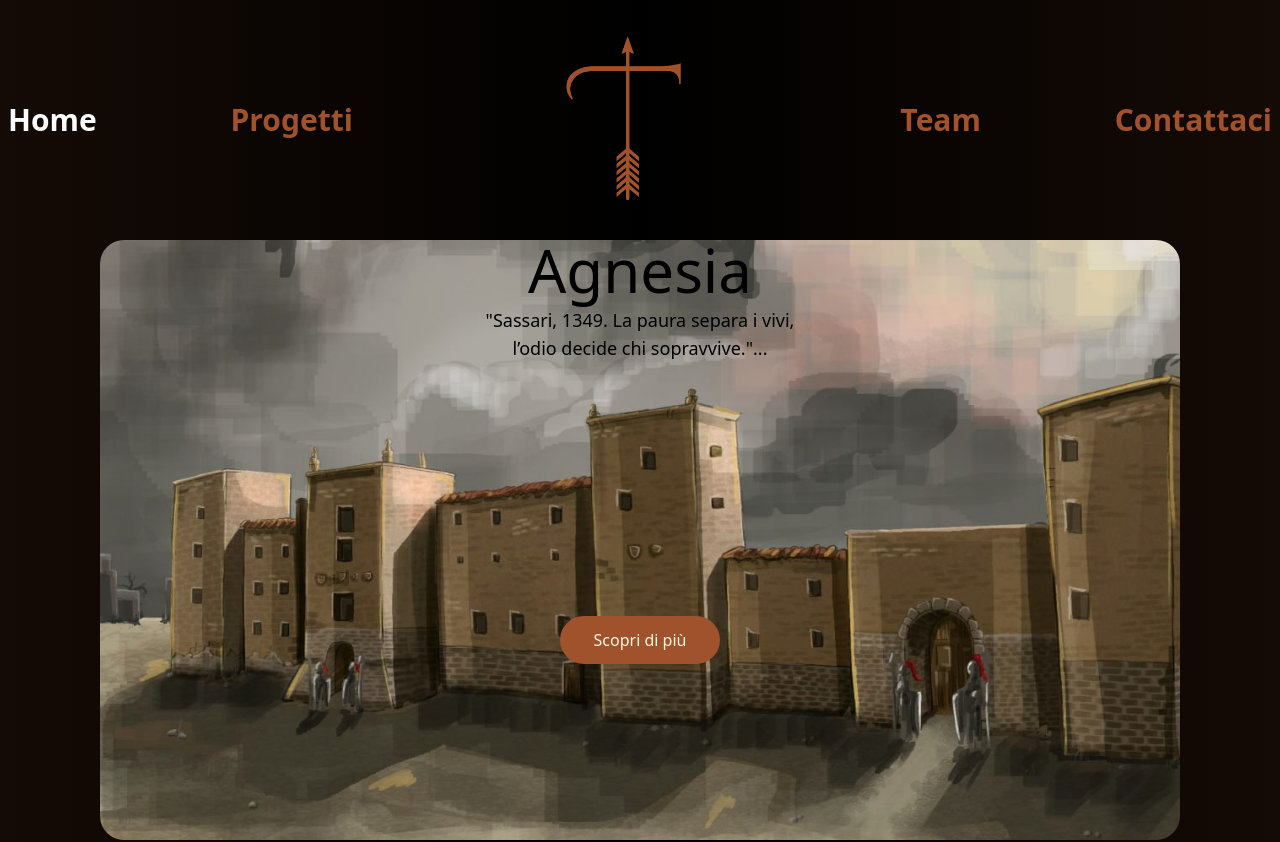
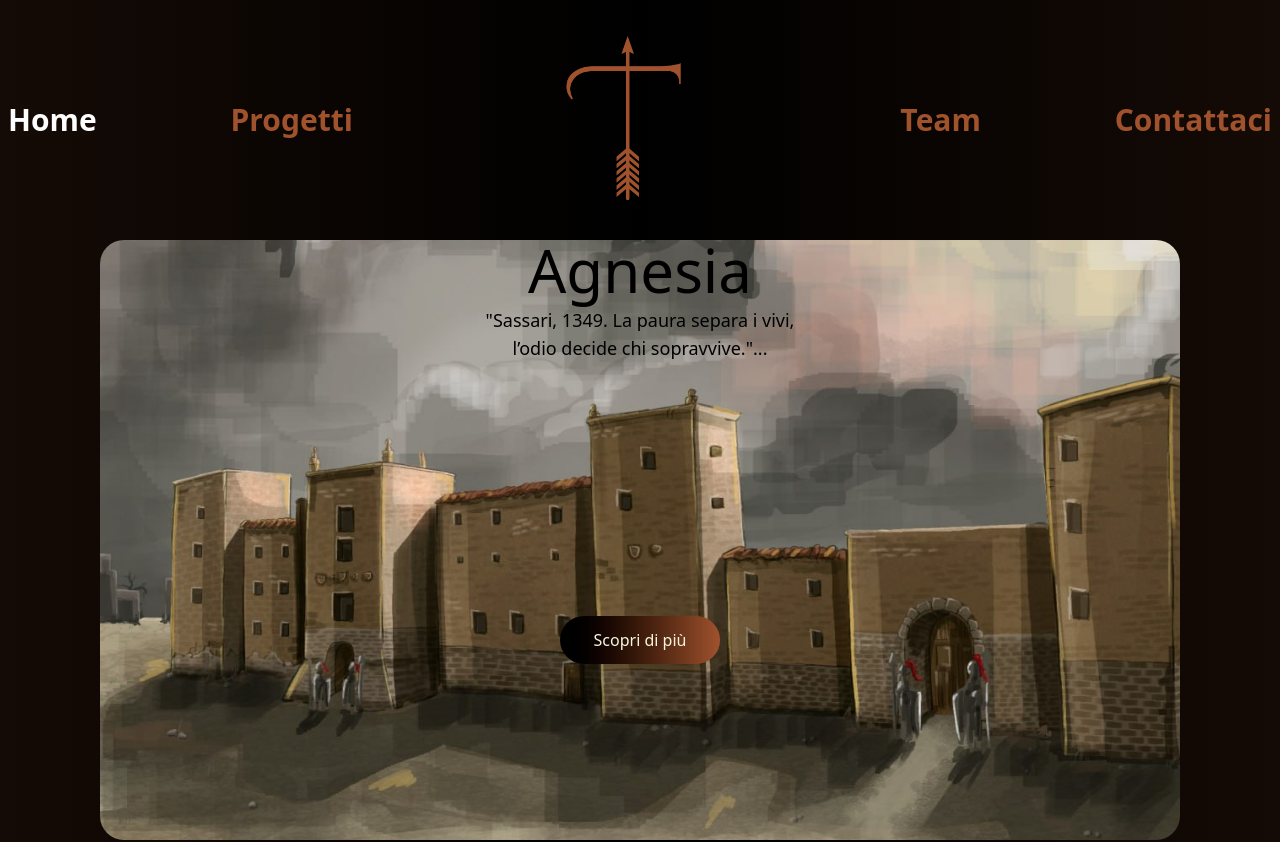
Before and after one commit to Lgarau/TalesInteractive, a React (Vite) app: page /TalesInteractive/home in a window 1280 px wide. Shown: the top 842 px of the page. Built offline with nearby package versions, Linux system fonts and the light colour scheme.

Commit message:
hero button whit gradient

```diff
--- a/src/components/common/HeroComponent.jsx
+++ b/src/components/common/HeroComponent.jsx
@@ -9,7 +9,7 @@ export default function HeroComponent({ place, scrollRef }) {
     link =
       <Link
         to="/TalesInteractive/progetti"
-        className="absolute mt-50 mr-0 w-40 px-6 py-3 bg-[#a0522d] text-[#f5f5dc] rounded-full shadow-lg hover:bg-opacity-80 z-1000">
+        className="hero-button absolute mt-50 mr-0 w-40 px-6 py-3 bg-gradient-to-r from-black to-[#a0522d] text-[#f5f5dc] rounded-full shadow-lg hover:bg-opacity-80 z-1000">
         Scopri di più
       </Link>
   } else if (place === "projects") {
@@ -19,7 +19,7 @@ export default function HeroComponent({ place, scrollRef }) {
         onClick={() => {
           scrollRef.current?.scrollIntoView({ behavior: "smooth" })
         }}
-        className="absolute mt-50 mr-0 w-40 px-6 py-3 bg-[#a0522d] text-[#f5f5dc] rounded-full shadow-lg hover:bg-opacity-80 z-1000">
+        className="hero-button absolute mt-50 mr-0 w-40 px-6 py-3  text-[#f5f5dc] bg-gradient-to-r from-black to-[#a0522d] text-[#f5f5dc] rounded-full shadow-lg hover:bg-opacity-80 z-1000">
         Scopri di più
       </button>
   }
@@ -33,7 +33,7 @@ export default function HeroComponent({ place, scrollRef }) {
 
       <Link
         to="/progetti"
-        className="hidden absolute mt-50 ml-50 w-40 px-6 py-3 bg-[#a0522d] text-[#f5f5dc] rounded-full shadow-lg hover:bg-opacity-80 z-1000">
+        className="absolute hidden mt-50 ml-50 w-40 px-6 py-3 bg-gradient-to-r from-[#a0522d] to-black text-[#f5f5dc] text-[#f5f5dc] rounded-full shadow-lg hover:bg-opacity-80 z-1000">
         Vedi Trailer
       </Link>
       {link}
--- a/src/index.css
+++ b/src/index.css
@@ -17,6 +17,10 @@ footer {
 
 }
 
+.hero-button {
+    background-color: linear-gradient(to left, #a0512d21, black, #a0512d21) !important;
+
+}
 
 
 section {
```
